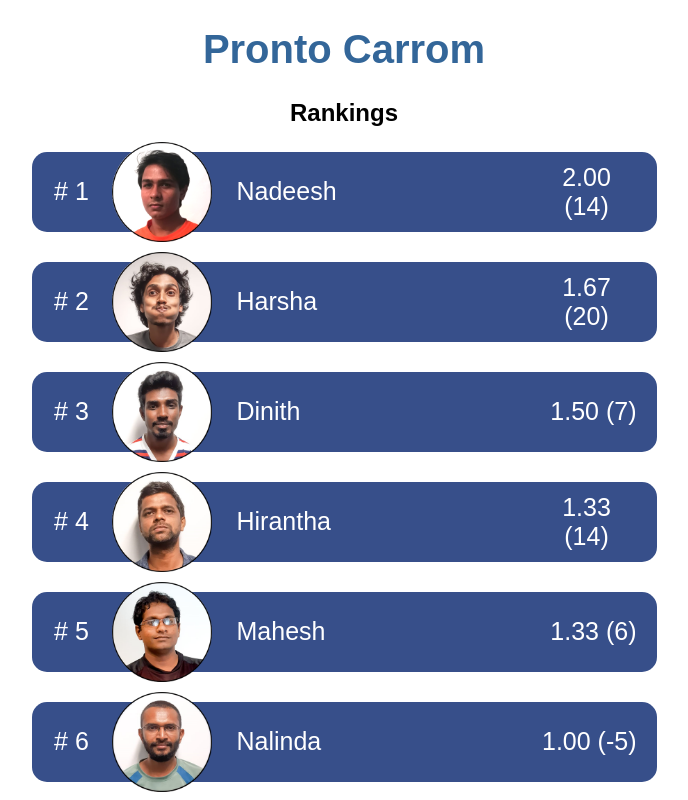
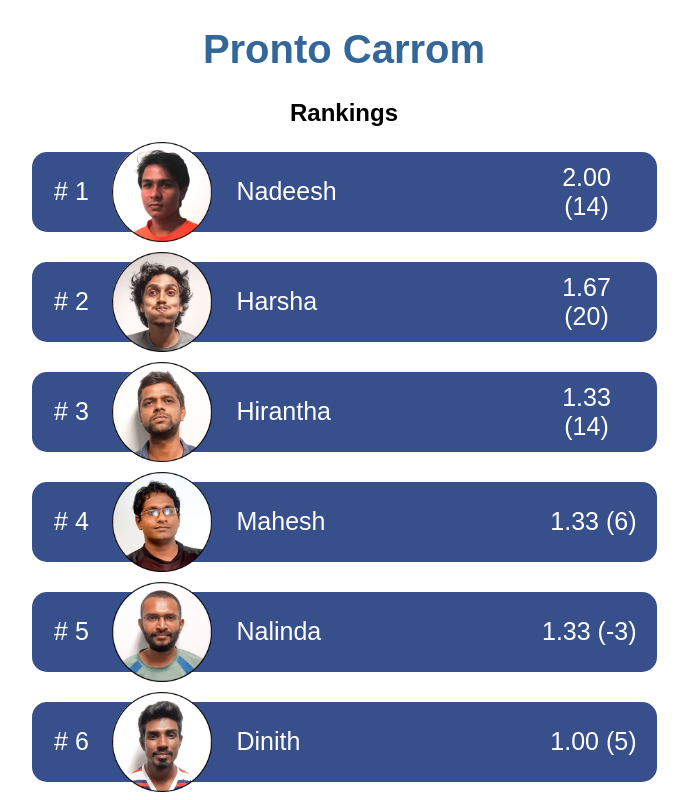
Before and after one commit to Nash171/pronto-carrom, an Angular app: page / in a window 1280 px wide. Shown: the top 800 px of the page, without its empty margins (296-984 px from the left). Built offline with nearby package versions, Linux system fonts and the light colour scheme.

Commit message:
score update

```diff
--- a/src/app/data.service.ts
+++ b/src/app/data.service.ts
@@ -15,10 +15,10 @@ export class DataService {
     var rank = 1;
     return [
       { id: 1, name: 'Oshan', points: -3, matches: 2, win: 0, loss: 1, draw: 1, rating: 0 },
-      { id: 2, name: 'Nalinda', points: -5, matches: 2, win: 1, loss: 1, draw: 0, rating: 0 },
+      { id: 2, name: 'Nalinda', points: -3, matches: 3, win: 2, loss: 1, draw: 0, rating: 0 },
       { id: 3, name: 'Harsha', points: 20, matches: 3, win: 2, loss: 0, draw: 1, rating: 0 },
       { id: 4, name: 'Kasun', points: -12, matches: 2, win: 0, loss: 1, draw: 1, rating: 0 },
-      { id: 5, name: 'Dinith', points: 7, matches: 2, win: 1, loss: 0, draw: 1, rating: 0 },
+      { id: 5, name: 'Dinith', points: 5, matches: 3, win: 1, loss: 1, draw: 1, rating: 0 },
       { id: 6, name: 'Chathura', points: -1, matches: 3, win: 1, loss: 2, draw: 0, rating: 0 },
       { id: 7, name: 'Mahesh', points: 6, matches: 3, win: 2, loss: 1, draw: 0, rating: 0 },
       { id: 8, name: 'Chamitha', points: -16, matches: 2, win: 0, loss: 2, draw: 0, rating: 0 },
```
